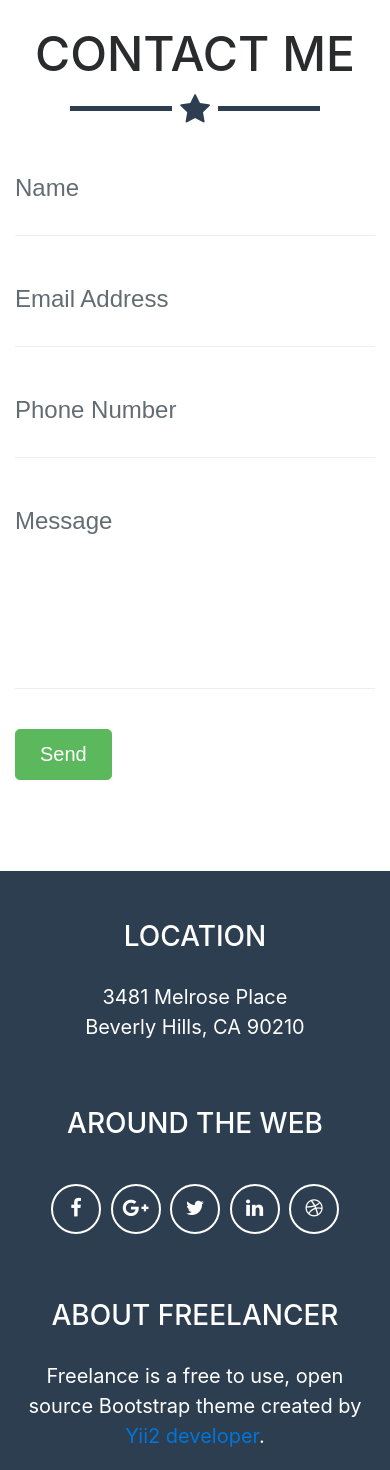
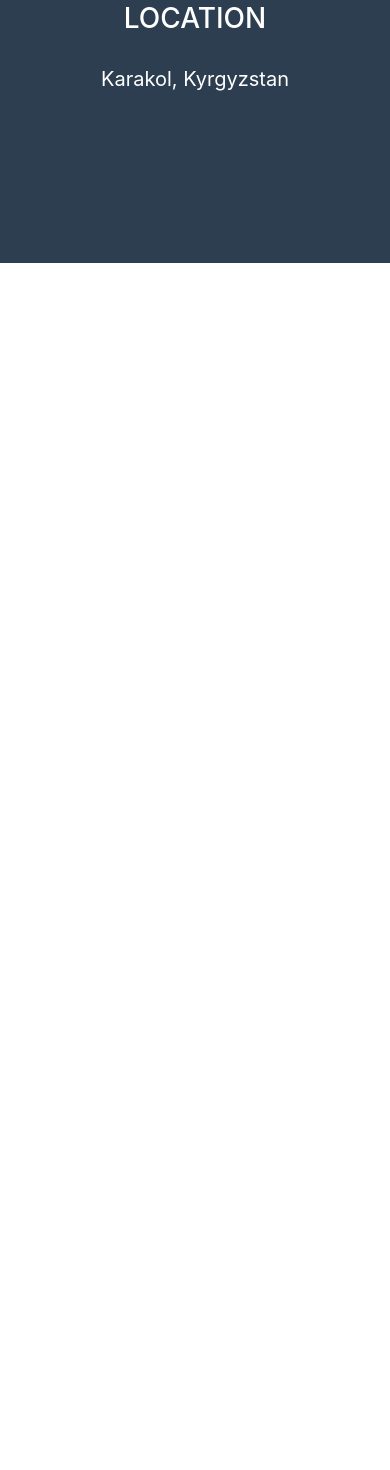
Before and after one commit to anuri73/anuri73.github.io, a website with bundled scripts: page index.html in a window 390 px wide. Shown: the part 3553-5023 px from the top of the page. After the commit the page ends 3816 px from the top, so only its background shows below. Built offline with nearby package versions, Linux system fonts and the light colour scheme.

Commit message:
Remove contact me

```diff
--- a/index.html
+++ b/index.html
@@ -175,93 +175,17 @@
     </div>
 </section>
 
-<!-- Contact Section -->
-<section id="contact">
-    <div class="container">
-        <h2 class="text-center">Contact Me</h2>
-        <hr class="star-primary">
-        <div class="row">
-            <div class="col-lg-8 offset-lg-2">
-                <!-- To configure the contact form email address, go to mail/contact_me.php and update the email address in the PHP file on line 19. -->
-                <!-- The form should work on most web servers, but if the form is not working you may need to configure your web server differently. -->
-                <form name="sentMessage" id="contactForm" novalidate>
-                    <div class="control-group">
-                        <div class="form-group floating-label-form-group controls">
-                            <label>Name</label>
-                            <input class="form-control" id="name" type="text" placeholder="Name" required
-                                   data-validation-required-message="Please enter your name.">
-                            <p class="help-block text-danger"></p>
-                        </div>
-                    </div>
-                    <div class="control-group">
-                        <div class="form-group floating-label-form-group controls">
-                            <label>Email Address</label>
-                            <input class="form-control" id="email" type="email" placeholder="Email Address" required
-                                   data-validation-required-message="Please enter your email address.">
-                            <p class="help-block text-danger"></p>
-                        </div>
-                    </div>
-                    <div class="control-group">
-                        <div class="form-group floating-label-form-group controls">
-                            <label>Phone Number</label>
-                            <input class="form-control" id="phone" type="tel" placeholder="Phone Number" required
-                                   data-validation-required-message="Please enter your phone number.">
-                            <p class="help-block text-danger"></p>
-                        </div>
-                    </div>
-                    <div class="control-group">
-                        <div class="form-group floating-label-form-group controls">
-                            <label>Message</label>
-                            <textarea class="form-control" id="message" rows="5" placeholder="Message" required
-                                      data-validation-required-message="Please enter a message."></textarea>
-                            <p class="help-block text-danger"></p>
-                        </div>
-                    </div>
-                    <br>
-                    <div id="success"></div>
-                    <div class="form-group">
-                        <button type="submit" class="btn btn-success btn-lg">Send</button>
-                    </div>
-                </form>
-            </div>
-        </div>
-    </div>
-</section>
-
 <!-- Footer -->
 <footer class="text-center">
     <div class="footer-above">
         <div class="container">
             <div class="row">
-                <div class="footer-col col-md-4">
+                <div class="footer-col col-md-4 col-xs-12">
                     <h3>Location</h3>
-                    <p>3481 Melrose Place
-                        <br>Beverly Hills, CA 90210</p>
+                    <p>Karakol, Kyrgyzstan</p>
                 </div>
-                <div class="footer-col col-md-4">
-                    <h3>Around the Web</h3>
-                    <ul class="list-inline">
-                        <li class="list-inline-item">
-                            <a class="btn-social btn-outline" href="#"><i class="fa fa-fw fa-facebook"></i></a>
-                        </li>
-                        <li class="list-inline-item">
-                            <a class="btn-social btn-outline" href="#"><i class="fa fa-fw fa-google-plus"></i></a>
-                        </li>
-                        <li class="list-inline-item">
-                            <a class="btn-social btn-outline" href="#"><i class="fa fa-fw fa-twitter"></i></a>
-                        </li>
-                        <li class="list-inline-item">
-                            <a class="btn-social btn-outline" href="#"><i class="fa fa-fw fa-linkedin"></i></a>
-                        </li>
-                        <li class="list-inline-item">
-                            <a class="btn-social btn-outline" href="#"><i class="fa fa-fw fa-dribbble"></i></a>
-                        </li>
-                    </ul>
-                </div>
-                <div class="footer-col col-md-4">
-                    <h3>About Freelancer</h3>
-                    <p>Freelance is a free to use, open source Bootstrap theme created by <a
-                            href="http://startbootstrap.com">Yii2 developer</a>.</p>
+                <div class="col-md-4"></div>
+                <div class="footer-col col-md-4 col-xs-12">
                 </div>
             </div>
         </div>
@@ -270,7 +194,6 @@
         <div class="container">
             <div class="row">
                 <div class="col-lg-12">
-                    Copyright &copy; Your Website 2017
                 </div>
             </div>
         </div>
```
